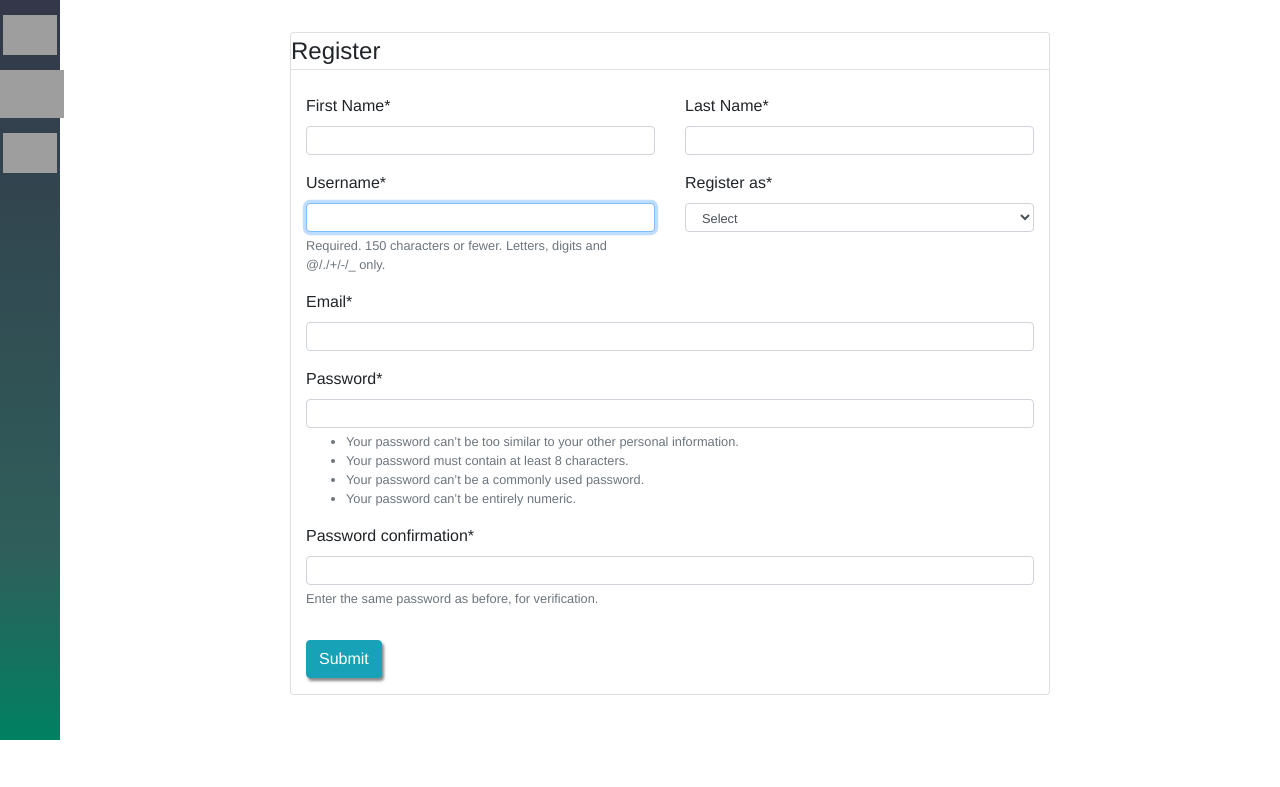
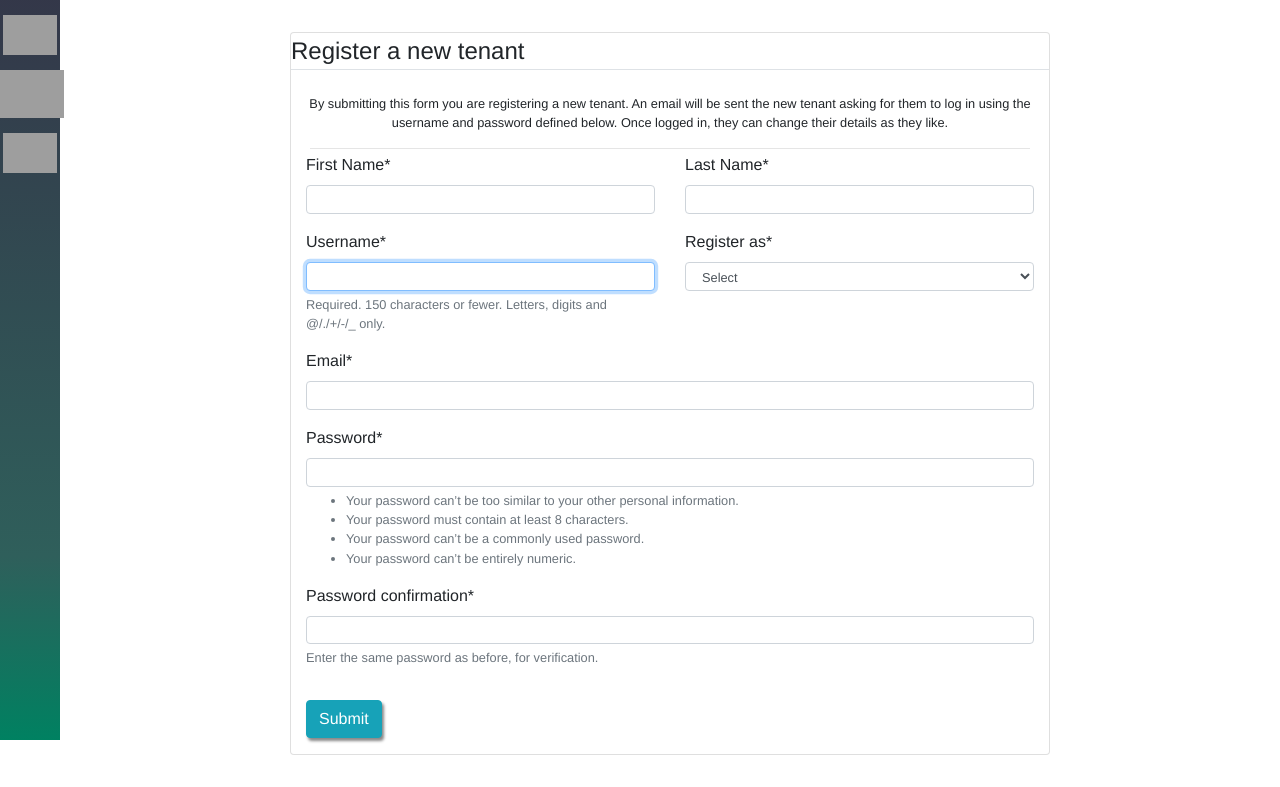
Before and after one commit to gitbush/tenant_share, a Django app: page /users/tenant/add/1 in a window 1280 px wide. Shown: the part 60-847 px from the top of the page. Before the commit the page ends 800 px from the top, so only its background shows below. Run offline with Django 3.2, Linux system fonts and the light colour scheme; some libraries are stand-ins or nearby versions; grey boxes are pictures that could not be loaded.

Commit message:
Add explanatory text to add_tenant.html

```diff
--- a/users/templates/users/add_tenant.html
+++ b/users/templates/users/add_tenant.html
@@ -7,7 +7,16 @@
             <form action="" method="POST">
                 {% csrf_token %}
                 <div class="form-group row justify-content-center">
-                    <legend class="border-bottom mb-4">Register</legend>
+                    <legend class="border-bottom mb-4">Register a new tenant</legend>
+                    <div class="col-12 text-center">
+                        <p class="md-text">
+                            By submitting this form you are registering a new tenant. An email
+                            will be sent the new tenant asking for them to log in using the username and
+                            password defined below.
+                            Once logged in, they can change their details as they like.
+                        </p>
+                        <hr class="m-1">
+                    </div>
                     <div class="col-6">{{ registerForm.first_name|as_crispy_field}}</div>
                     <div class="col-6">{{ registerForm.last_name|as_crispy_field }}</div>
                     <div class="col-6">{{ registerForm.username|as_crispy_field }}</div>
```
